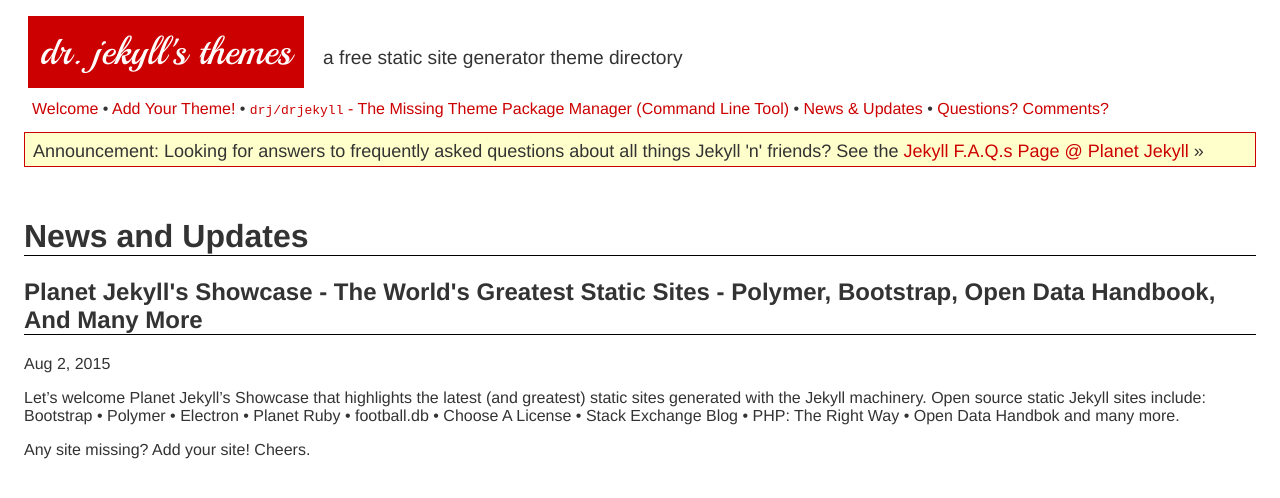
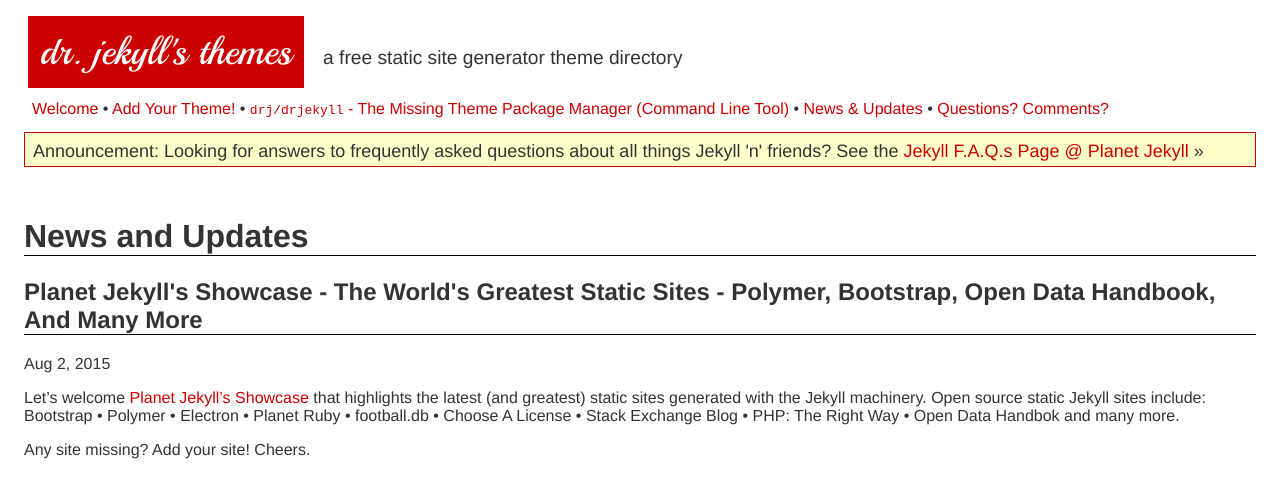
Before and after one commit to drjekyllthemes/drjekyllthemes.github.io, a Jekyll site: the page built from _posts/2015-08-02-showcase.md, in a window 1280 px wide. Shown: the top 498 px of the page. Built offline with Jekyll 4.4.1, drawn with Linux system fonts in a browser that asks for light colours; part of the change alters nothing that is shown.

```diff
--- a/_posts/2015-08-02-showcase.md
+++ b/_posts/2015-08-02-showcase.md
@@ -3,7 +3,7 @@ layout: post
 title:  "Planet Jekyll's Showcase - The World's Greatest Static Sites - Polymer, Bootstrap, Open Data Handbook, And Many More"
 ---
 
-Let's welcome Planet Jekyll's Showcase that highlights the latest (and greatest)
+Let's welcome [Planet Jekyll's Showcase](http://planetjekyll.github.io/showcase) that highlights the latest (and greatest)
 static sites generated with the Jekyll machinery.
 Open source static Jekyll sites include:
 Bootstrap • Polymer • Electron • Planet Ruby • football.db • Choose A License •
```
